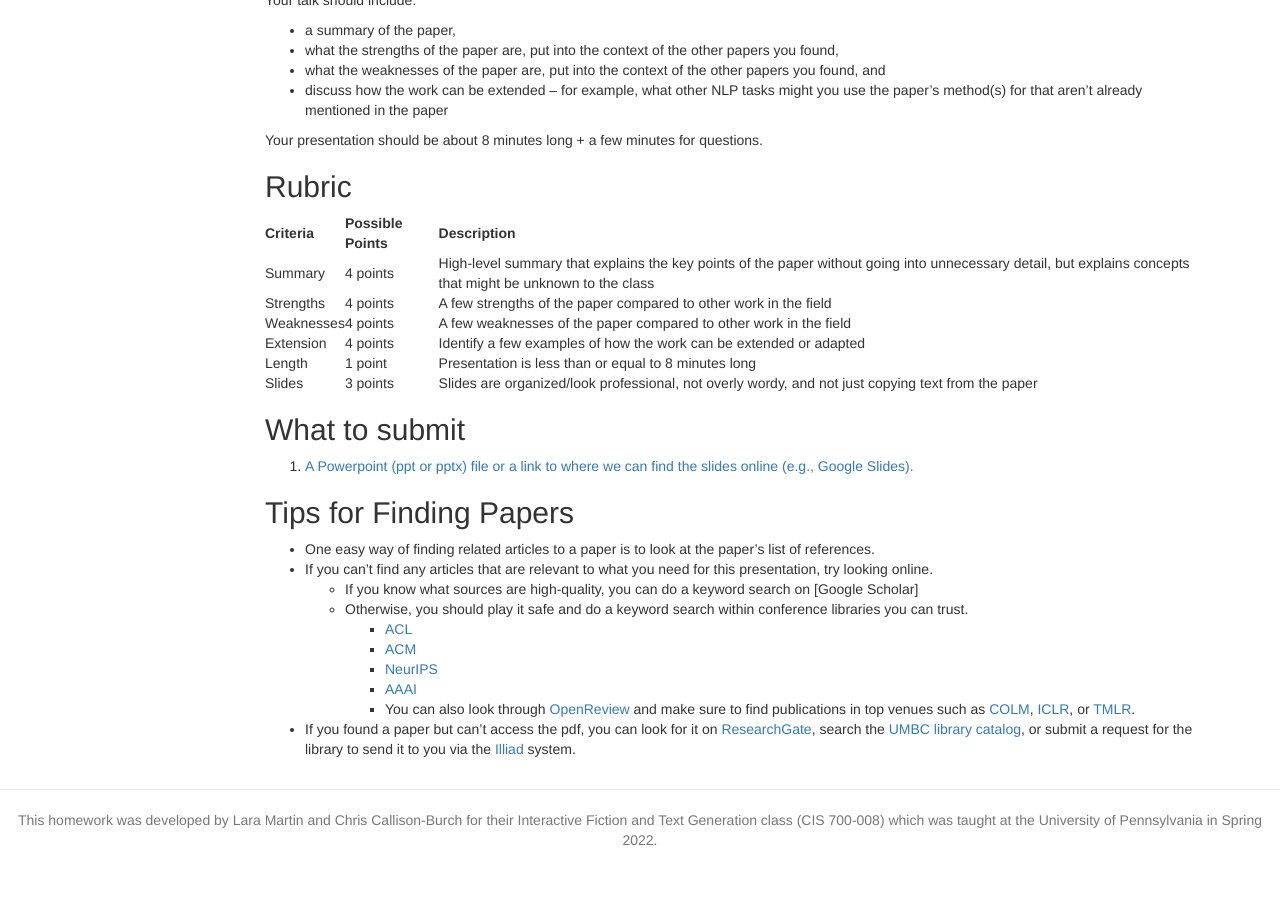
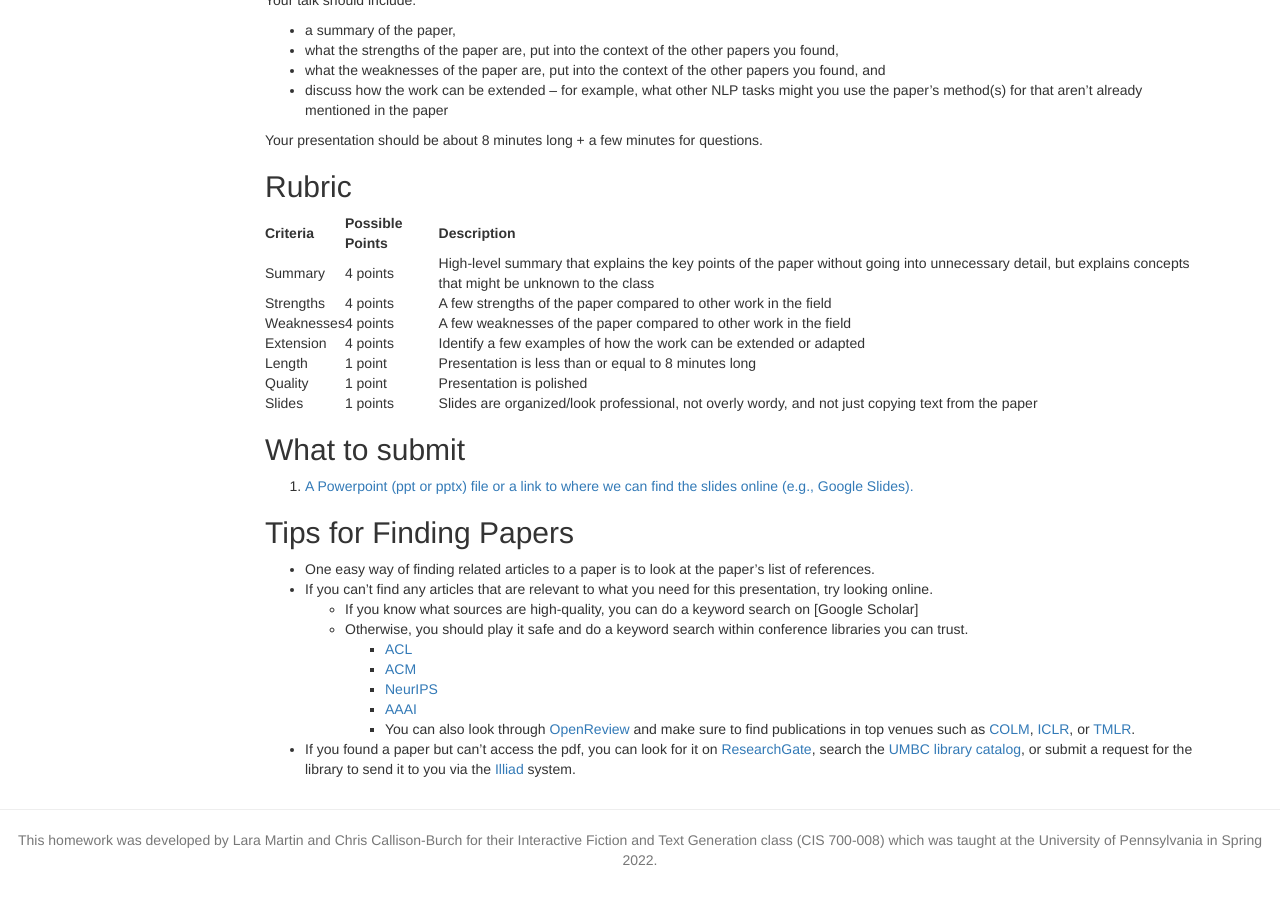
Before and after one commit to lara-martin/neurosymbolic-text-gen, a Jekyll site: the page built from homeworks/presentations.md, in a window 1280 px wide and 900 px high, scrolled down 576 px. Built offline with Jekyll 4.4.1, drawn with Linux system fonts in a browser that asks for light colours; nearby versions of some CDN libraries; a script that is not in the unit is left out.

Commit message:
Update presentations.md

```diff
--- a/homeworks/presentations.md
+++ b/homeworks/presentations.md
@@ -66,7 +66,8 @@ Your presentation should be about 8 minutes long + a few minutes for questions.
 |Weaknesses | 4 points | A few weaknesses of the paper compared to other work in the field|
 |Extension | 4 points | Identify a few examples of how the work can be extended or adapted |
 |Length | 1 point | Presentation is less than or equal to 8 minutes long |
-|Slides| 3 points| Slides are organized/look professional, not overly wordy, and not just copying text from the paper|
+|Quality| 1 point | Presentation is polished|
+|Slides| 1 points| Slides are organized/look professional, not overly wordy, and not just copying text from the paper|
 
 
 ## What to submit
```
